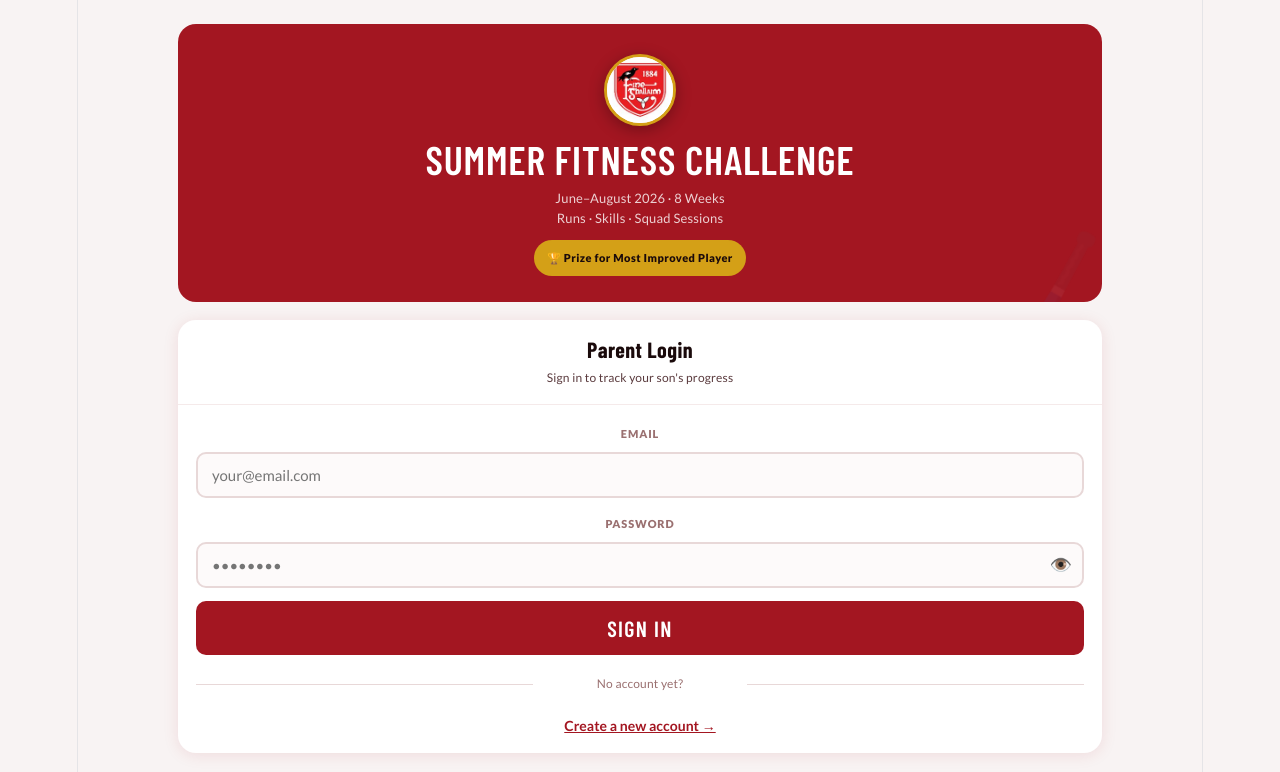
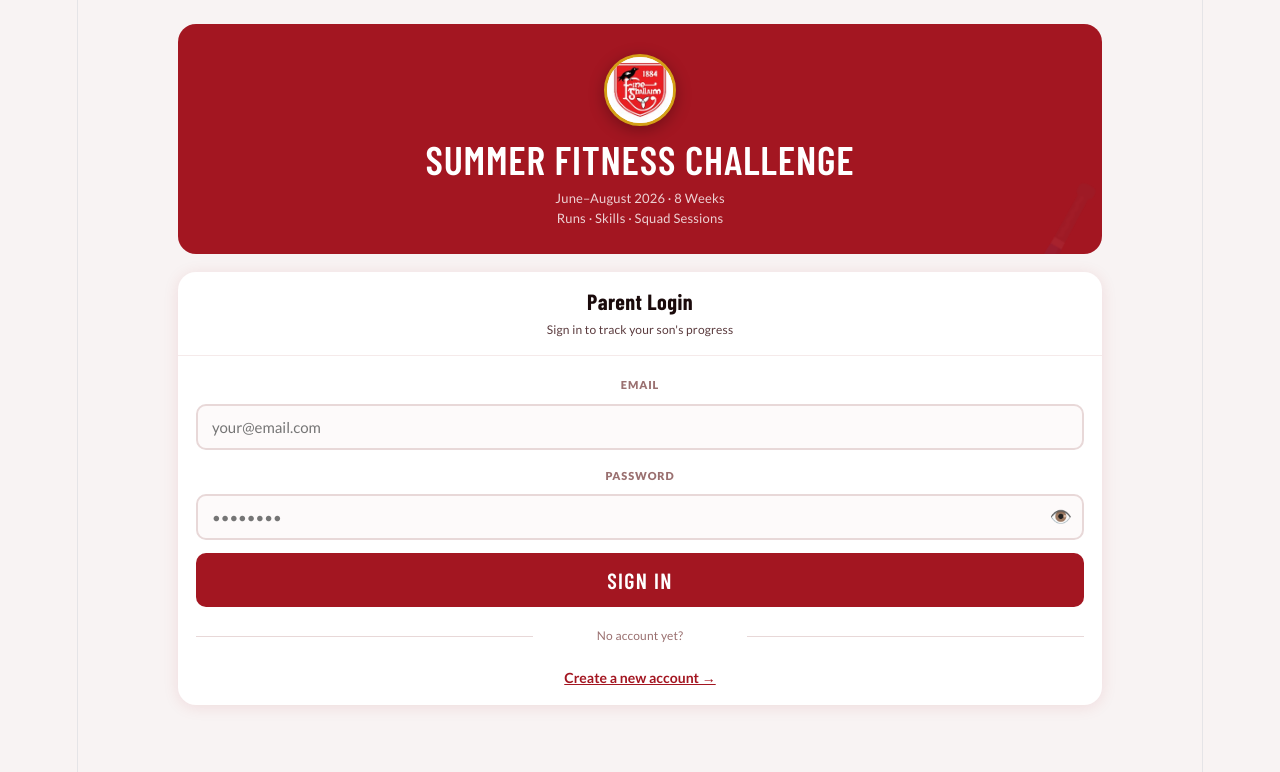
Before and after one commit to ElaineArchbold/fingallians-app, a React (Vite) app: page / in a window 1280 px wide. Shown: the top 772 px of the page. Built offline with nearby package versions, Linux system fonts and the light colour scheme; a web font is replaced by a local one.

Commit message:
Make e.t.archbold only admin, remove prize mentions, restrict tabs

```diff
--- a/src/App.jsx
+++ b/src/App.jsx
@@ -6,10 +6,7 @@ const SUPABASE_ANON_KEY = "eyJhbGciOiJIUzI1NiIsInR5cCI6IkpXVCJ9.eyJpc3MiOiJzdXBh
 // Admin accounts and their pre-linked child (optional — can also link via UI)
 const ADMIN_EMAILS = [
   "e.t.archbold@gmail.com",
-  "seangallagher2506@gmail.com",
-  "dodplumbing@gmail.com",
-  "sokelly123@gmail.com",
-  "rtrappe@gmail.com",
+
 ];
 const SUPER_ADMIN_EMAIL = "e.t.archbold@gmail.com";
 
@@ -458,8 +455,8 @@ export default function App() {
     { id:"home",    label:"Home"     },
     { id:"plan",    label:"Plan"     },
     { id:"progress",label:"Progress" },
-    ...(isAdmin ? [{ id:"coaches", label:"Coaches" }] : []),
-    ...(isAdmin ? [{ id:"admin",   label:"Admin"   }] : []),
+     ...(isSuperAdmin ? [{ id:"coaches", label:"Coaches" }] : []),
+    ...(isSuperAdmin ? [{ id:"admin",   label:"Admin"   }] : []),
     ...(isSuperAdmin ? [{ id:"dashboard", label:"Dashboard" }] : []),
   ];
 
@@ -593,7 +590,7 @@ function AuthScreen({ showToast }) {
         <div className="crest-large"><img src={LOGO} alt="Fingallians GAA" /></div>
         <h2>SUMMER FITNESS CHALLENGE</h2>
         <p>June–August 2026 · 8 Weeks<br/>Runs · Skills · Squad Sessions</p>
-        <div className="pill">🏆 Prize for Most Improved Player</div>
+
       </div>
       <div className="card">
         <div className="card-hd">
@@ -1286,10 +1283,7 @@ function ProgressTab({ player, checks, isAdmin }) {
         })}
       </div>
 
-      <div style={{textAlign:"center",fontSize:12,color:"var(--muted)",marginTop:14,lineHeight:1.7}}>
-        🏆 Most Improved Player prize at end of summer<br/>
-        Keep logging to stay in the running!
-      </div>
+
     </div>
   );
 }
@@ -1393,10 +1387,7 @@ function ScoresTab() {
         );
       })}
 
-      <div style={{textAlign:"center",fontSize:12,color:"var(--muted)",marginTop:16,lineHeight:1.7}}>
-        🏆 Most Improved Player prize awarded at end of summer<br/>
-        based on skills assessment before &amp; after the challenge
-      </div>
+
     </div>
   );
 }
```
